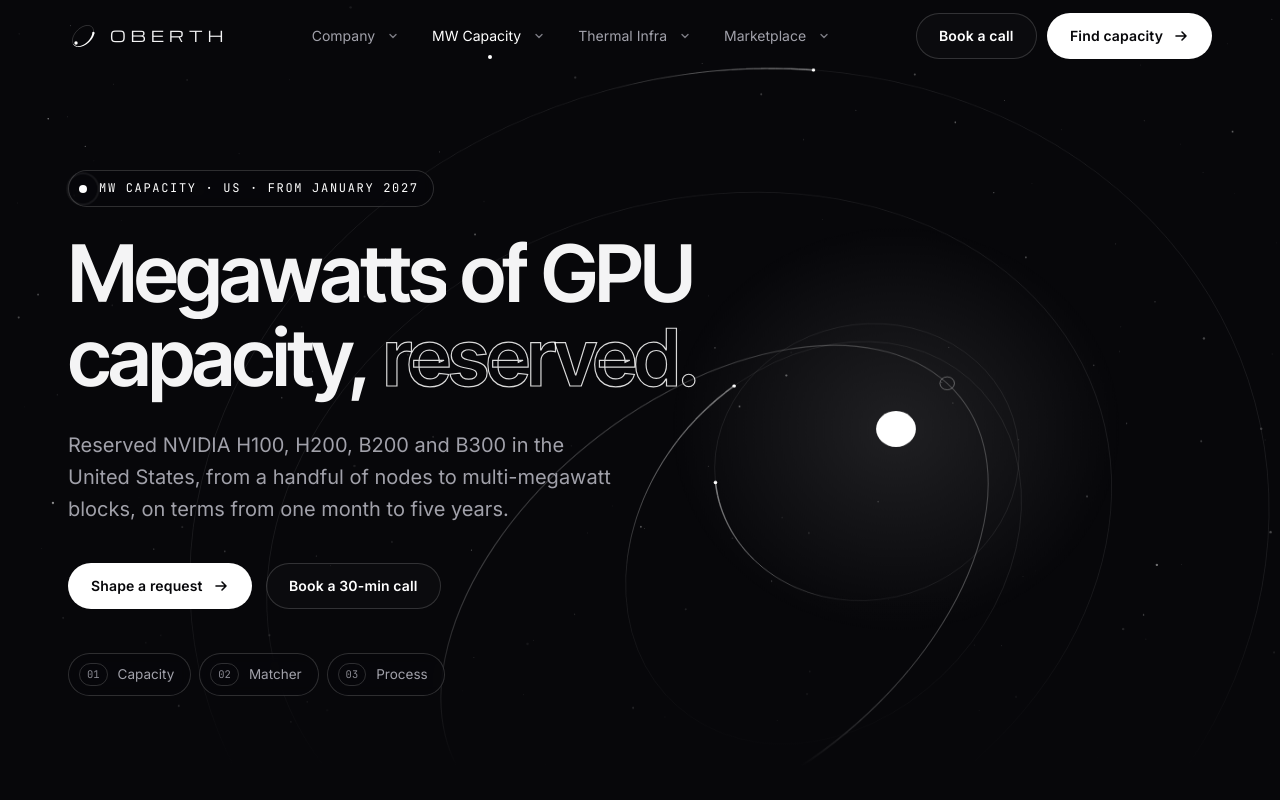
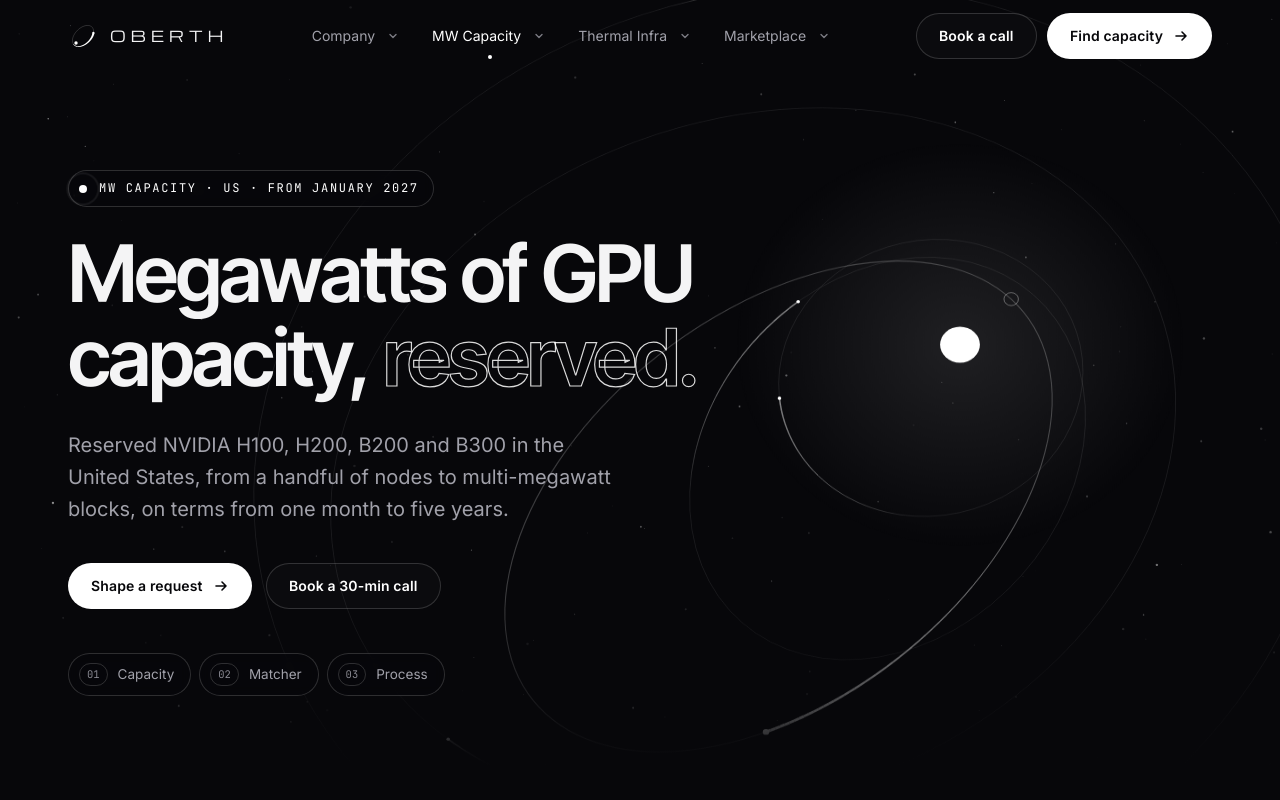
Before and after one commit to gliderhover/Oberth, a plain HTML site: page capacity/index.html in a window 1280 px wide. Shown: the top 800 px of the page. Drawn offline with nearby package versions, Linux system fonts and the light colour scheme; animation ran at ten frames a second.

Commit message:
Move hero orbit animation up and to the right
Co-Authored-By: Claude Opus 5.5 <noreply@anthropic.com>
Claude-Session: https://claude.ai/code/session_01FZviDKHoRZyThoV6f5Yz6S

```diff
--- a/capacity/index.html
+++ b/capacity/index.html
@@ -670,7 +670,7 @@ function draw(now){
   mx+=(tmx-mx)*.04;my+=(tmy-my)*.04;
   cx.clearRect(0,0,W,H);
   const S=Math.min(W,H*1.35)*.62;
-  const Fx=W*(W>1020?.70:.62)+mx*-18, Fy=H*.56+my*-14;
+  const Fx=W*(W>1020?.75:.66)+mx*-18, Fy=H*.45+my*-14;
   for(const s of stars){const a=s.o*(.6+.4*Math.sin(t*.8+s.t));cx.fillStyle=`rgba(255,255,255,${a})`;cx.beginPath();cx.arc(s.x*W+mx*-6*s.r,s.y*H+my*-6*s.r,s.r,0,6.283);cx.fill()}
   /* planet glow */
   const g=cx.createRadialGradient(Fx,Fy,0,Fx,Fy,S*.32);g.addColorStop(0,'rgba(255,255,255,.10)');g.addColorStop(1,'rgba(255,255,255,0)');cx.fillStyle=g;cx.beginPath();cx.arc(Fx,Fy,S*.32,0,6.283);cx.fill();
```
Also changed, not shown: index.html (+1 -1 lines), marketplace/index.html (+1 -1 lines).
